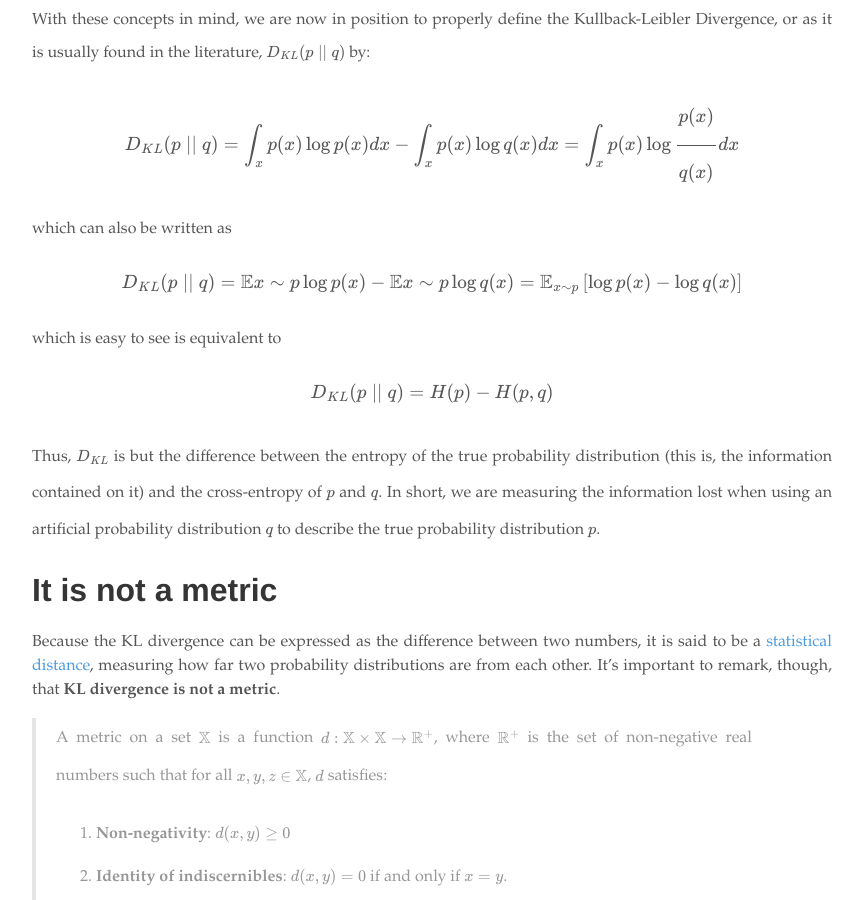
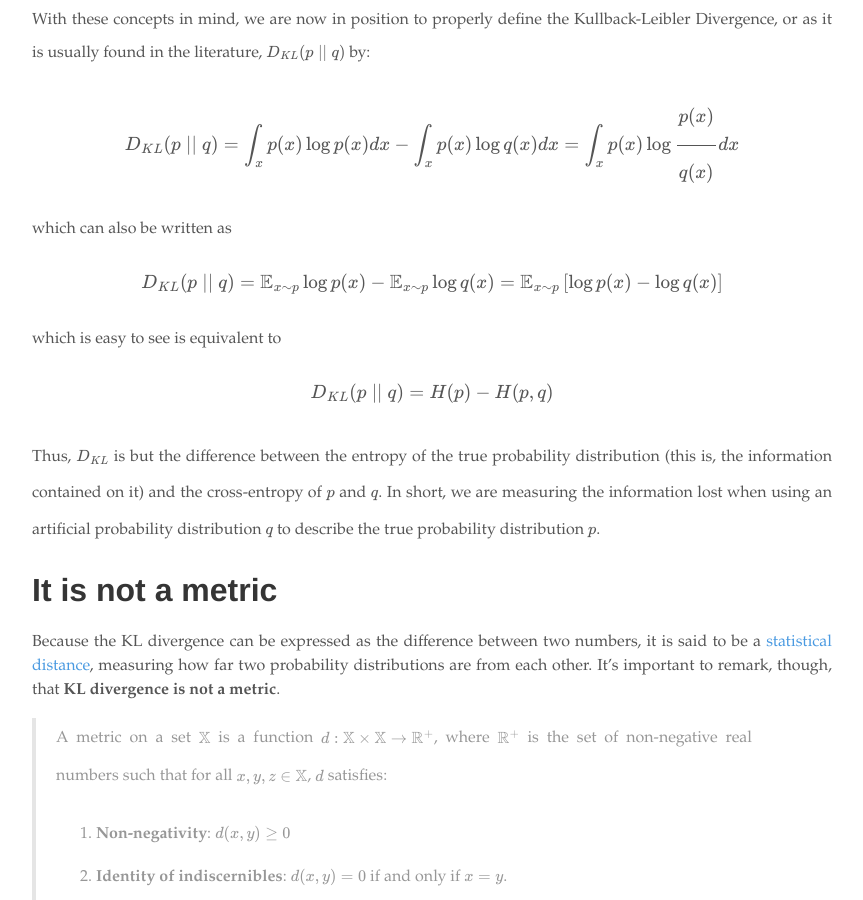
Before and after one commit to ricardokleinklein/ricardokleinklein.github.io, a Jekyll site: the page built from _posts/2017-10-12-kullback-leibler-divergence.md, in a window 1280 px wide and 900 px high, scrolled down 2663 px. Shown: the whole window, without its empty margins (208-1071 px from the left). Built offline with Jekyll 4.4.1, drawn with Linux system fonts in a browser that asks for light colours; nearby versions of some CDN libraries; formulas are drawn with MathJax 3; comment, search, counter and statistics services are not loaded.

Commit message:
correct erratas

```diff
--- a/_posts/2017-10-12-kullback-leibler-divergence.md
+++ b/_posts/2017-10-12-kullback-leibler-divergence.md
@@ -40,7 +40,7 @@ $$ D_{KL}(p \mid \mid q) = \int_x p(x)\log p(x) dx - \int_x p(x) \log q(x) dx =
 
 which can also be written as
 
-$$ D_{KL}(p \mid \mid q) = \mathbb{E}{x \sim p} \log p(x) - \mathbb{E}{x \sim p} \log q(x) = \mathbb{E}_{x \sim p} \left[ \log p(x) - \log q(x) \right] $$
+$$ D_{KL}(p \mid \mid q) = \mathbb{E}_{x \sim p} \log p(x) - \mathbb{E}_{x \sim p} \log q(x) = \mathbb{E}_{x \sim p} \left[ \log p(x) - \log q(x) \right] $$
 
 which is easy to see is equivalent to
 
```
